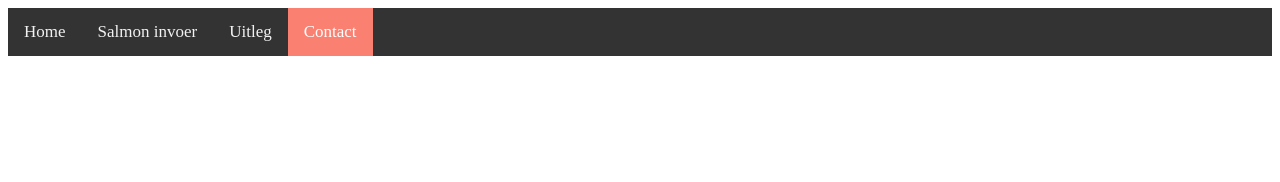
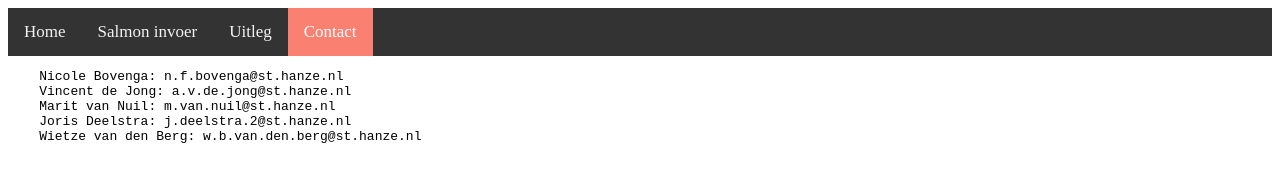
Before and after one commit to Wietze-vd-Berg/De_Bioinformatica_Toolbox, a plain HTML site: page Website/contact.html in a window 1280 px wide. Drawn offline with Linux system fonts and the light colour scheme.

Commit message:
contact informatie toegevoegd aan contact.html

```diff
--- a/Website/contact.html
+++ b/Website/contact.html
@@ -13,5 +13,12 @@
     <a href="uitleg.html">Uitleg</a>
     <a class="active" href="contact.html">Contact</a>
     </div>
+<pre>
+    Nicole Bovenga: n.f.bovenga@st.hanze.nl
+    Vincent de Jong: a.v.de.jong@st.hanze.nl
+    Marit van Nuil: m.van.nuil@st.hanze.nl
+    Joris Deelstra: j.deelstra.2@st.hanze.nl
+    Wietze van den Berg: w.b.van.den.berg@st.hanze.nl
+    </pre>
 </body>
 </html>
```
